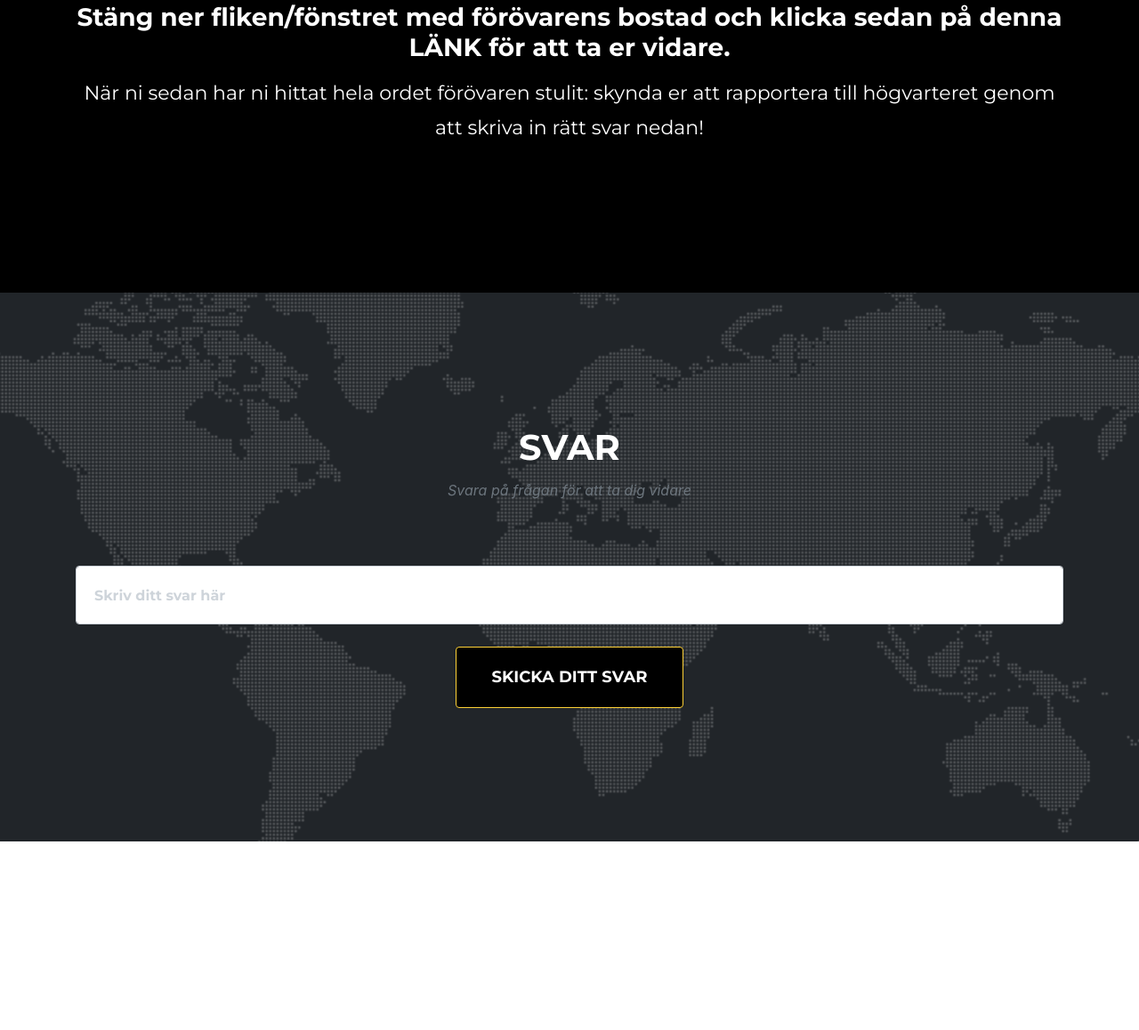
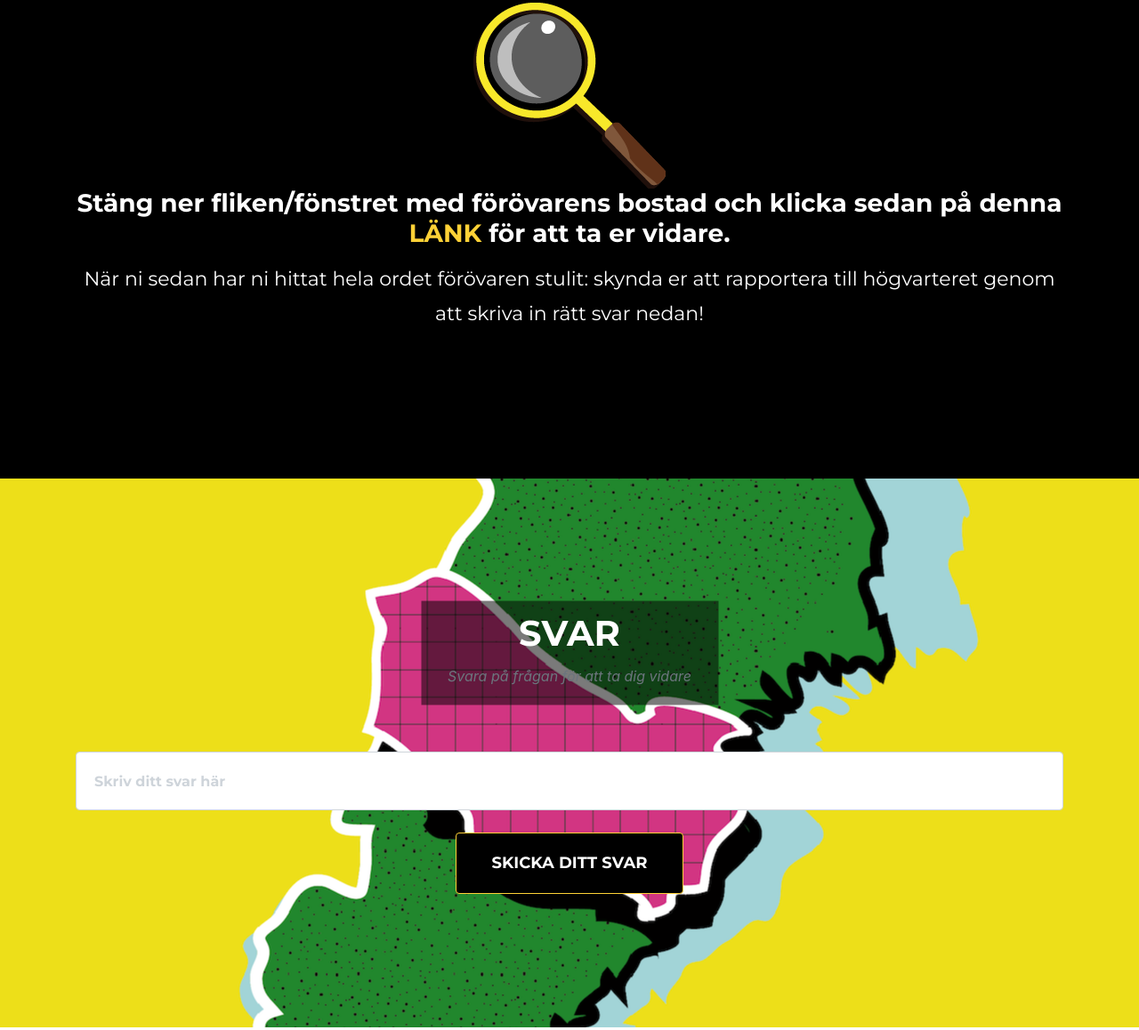
Before and after one commit to johansundlof/Teknikjakten-VR, a plain HTML site: page 2.html in a window 1280 px wide. Shown: the part 258-1416 px from the top of the page at 89% size. Before the commit the page ends 1255 px from the top, so only its background shows below. Drawn offline with Linux system fonts and the light colour scheme; a web font is replaced by a local one.

Commit message:
updated quests

```diff
--- a/2.html
+++ b/2.html
@@ -77,9 +77,9 @@ Du behöver sedan ändra ett saker på varje sida.
           <div class="col-lg-12 text-center">
             <!--Sidans största rubrik-->
             <h2 class="section-heading text-uppercase">Bra jobbat! Nu är det bara slutspurten kvar.</h2>
-
+            <img src="./img/glas.png" alt="förstoringsglas">
             <!--Bakgrunds information-->
-            <h3>Stäng ner fliken/fönstret med förövarens bostad och klicka sedan på denna LÄNK för att ta er vidare.</h3>
+            <h3>Stäng ner fliken/fönstret med förövarens bostad och klicka sedan på denna  <a href="https://hub.link/7dWzB9Z">LÄNK</a> för att ta er vidare.</h3>
 
             <!--Eventuellt återkoppling gällande det tidigare uppdraget-->
             <p>
@@ -90,6 +90,7 @@ Du behöver sedan ändra ett saker på varje sida.
             <h3></h3>
             <!--Vilket är uppdraget?-->
             <p>
+
             När ni sedan har ni hittat hela ordet förövaren stulit: skynda er att rapportera till högvarteret genom att skriva in rätt svar nedan!
 
             <!--Ibland kanske du vill lägga till en bild i beskrivningen.
--- a/css/agency.css
+++ b/css/agency.css
@@ -176,7 +176,7 @@ img::-moz-selection {
 header.masthead {
   text-align: center;
   color: white;
-  background-image: url("../img/header-bg.jpg");
+  background-image: url("../img/huvud-bg.png");
   background-repeat: no-repeat;
   background-attachment: scroll;
   background-position: center center;
@@ -596,7 +596,7 @@ header.masthead .intro-text .intro-heading {
 
 section#contact {
   background-color: #212529;
-  background-image: url("../img/map-image.png");
+  background-image: url("../img/fot-image.png");
   background-repeat: no-repeat;
   background-position: center;
 }
```
Also changed, not shown: klar.html (+2 -1 lines), css/agency.min.css, img/fot-image.png (added), img/glas.png (added), img/header-bg.jpg (deleted), img/huvud-bg.png (added), img/lara.png (added), img/map-image.png (deleted), 2 other files.
